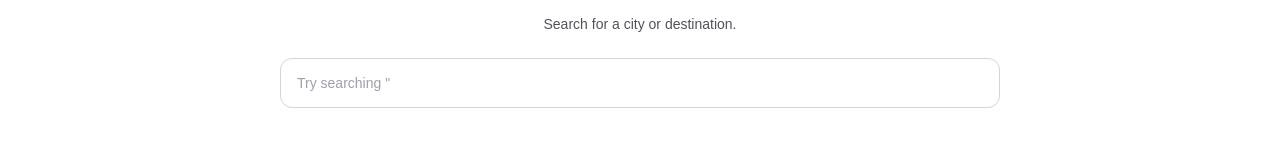
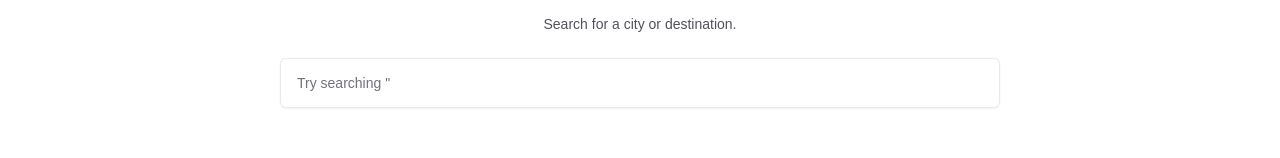
Before and after one commit to md-faizanahmad/trip_pulse, a Next.js app: page / in a window 1280 px wide. Shown: the part 394-552 px from the top of the page. Built offline with nearby package versions, Linux system fonts and the light colour scheme; no server answers.

Commit message:
feat: refine search bar visual design

```diff
--- a/src/components/destinations/DestinationSearch.tsx
+++ b/src/components/destinations/DestinationSearch.tsx
@@ -109,7 +109,7 @@ export default function DestinationSearch() {
               }
               autoComplete="off"
               aria-busy={isLoading}
-              className="w-full rounded-xl border border-zinc-300 bg-white px-4 py-3.5 pr-20 text-base sm:text-sm text-zinc-900 outline-none transition placeholder:text-zinc-400 focus:border-zinc-500 focus:ring-2 focus:ring-zinc-200 disabled:cursor-not-allowed disabled:bg-zinc-50 [&::-webkit-search-cancel-button]:hidden [&::-webkit-search-decoration]:hidden [&::-webkit-search-results-button]:hidden [&::-webkit-search-results-decoration]:hidden"
+              className="w-full rounded-md border border-zinc-200/80 bg-white/75 px-4 py-3.5 pr-20 text-base font-medium text-zinc-950 shadow-sm shadow-zinc-900/5 backdrop-blur-md outline-none transition duration-200 placeholder:text-zinc-500 focus:border-zinc-400 focus:bg-white/90 focus:shadow-md focus:shadow-zinc-900/10 focus:ring-1 focus:ring-zinc-300 disabled:cursor-not-allowed disabled:bg-zinc-100/70 sm:text-sm [&::-webkit-search-cancel-button]:hidden [&::-webkit-search-decoration]:hidden [&::-webkit-search-results-button]:hidden [&::-webkit-search-results-decoration]:hidden"
             />
 
             <div className="absolute inset-y-0 right-3 flex items-center gap-2">
```
